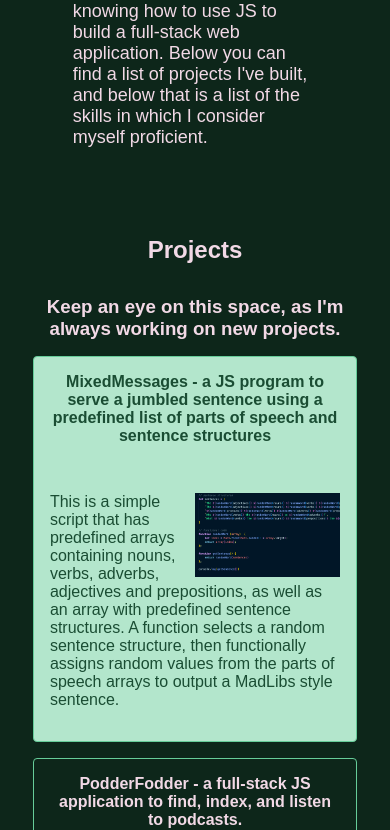
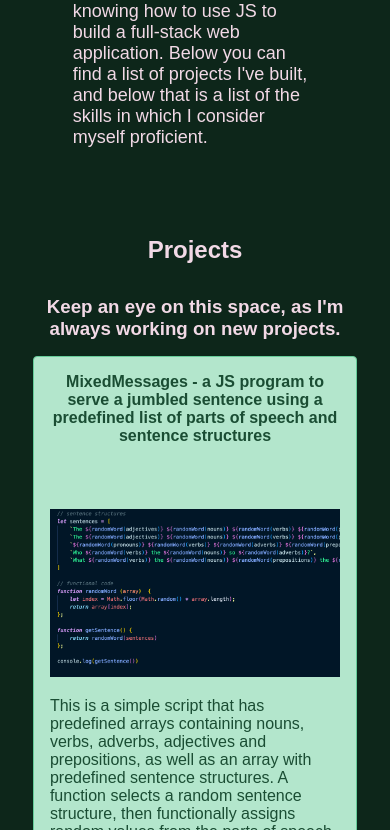
Before and after one commit to thetimothydennis/portfolio-site, a website: page public/index.html in a window 390 px wide. Both pictures are taken after a click on the element 195 px from the left and 1446 px from the top of the page. Shown: the part 1038-1868 px from the top of the page. Drawn offline with Linux system fonts and the light colour scheme.

Commit message:
fix: fixed project image layout for smaller screens, added link to github for mixedMessages

```diff
--- a/public/index.html
+++ b/public/index.html
@@ -74,7 +74,15 @@
                         verbs, adverbs, adjectives and prepositions, as well as an array with
                         predefined sentence structures. A function selects a random sentence
                         structure, then functionally assigns random values from the parts of
-                        speech arrays to output a MadLibs style sentence.
+                        speech arrays to output a MadLibs style sentence.                    <br>
+                        <br>
+                        <span class="link">
+                            <b>
+                                Link - <a href="https://github.com/thetimothydennis/portfolio-site/tree/main/projects/mixedMessages" target="_blank">
+                                    Project files on GitHub
+                                </a>
+                            </b>
+                        </span>
                     </p>
                 </div>
                 <div id="project2" class="project">
--- a/public/styles.css
+++ b/public/styles.css
@@ -258,6 +258,13 @@ footer {
         width: 60%;
         height: auto;
     }
+
+    .explanation img {
+        width: 100%;
+        height: auto;
+        float: none;
+        margin: 1rem auto;
+    }
 }
 
 @media only screen and (max-width: 660px) {
```
